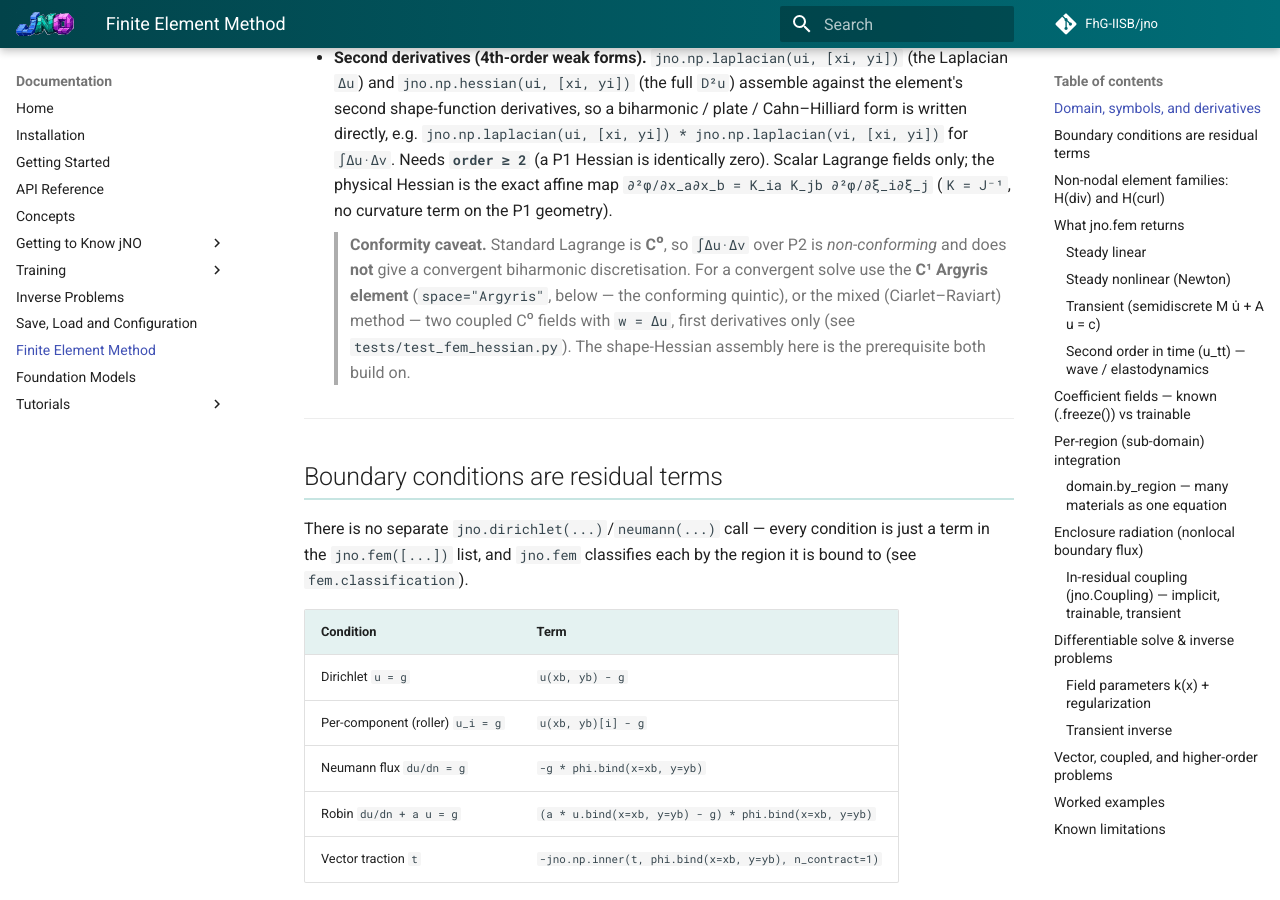
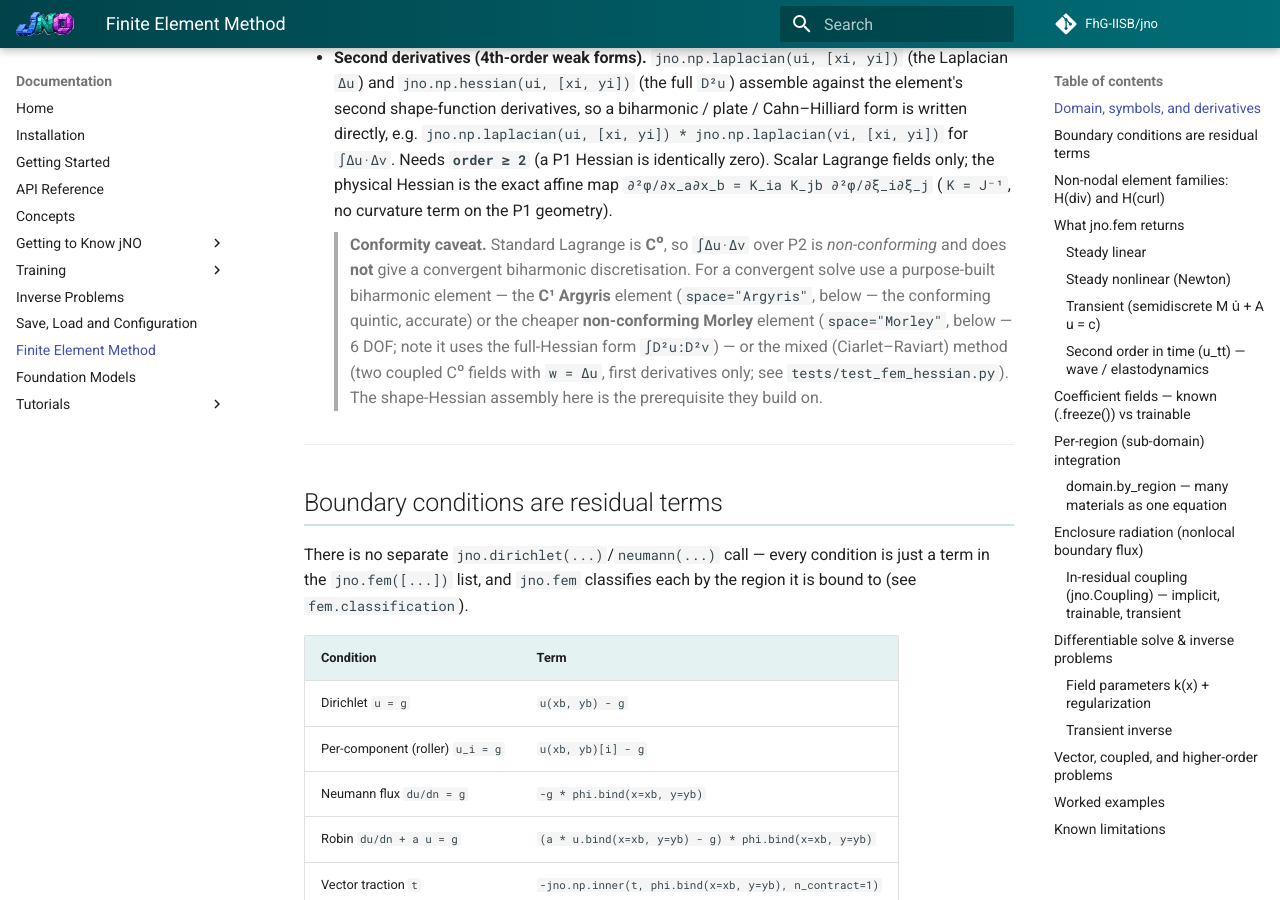
Before and after one commit to FhG-IISB/jNO, an MkDocs documentation site: the page built from docs/fem.md, in a window 1280 px wide and 900 px high, scrolled down 1272 px. Built offline with MkDocs 1.6.1 and Material for MkDocs 9.7.7, drawn with Linux system fonts in a browser that asks for light colours; comment, search, counter and statistics services are not loaded.

Commit message:
docs(fem): note Morley as a convergent biharmonic option in the conformity caveat

```diff
--- a/docs/fem.md
+++ b/docs/fem.md
@@ -58,10 +58,12 @@ u_h = jnp.linalg.solve(fem.A, fem.b)
   (a P1 Hessian is identically zero). Scalar Lagrange fields only; the physical Hessian is the exact
   affine map `∂²φ/∂x_a∂x_b = K_ia K_jb ∂²φ/∂ξ_i∂ξ_j` (`K = J⁻¹`, no curvature term on the P1 geometry).
   > **Conformity caveat.** Standard Lagrange is **C⁰**, so `∫Δu·Δv` over P2 is *non-conforming* and does
-  > **not** give a convergent biharmonic discretisation. For a convergent solve use the **C¹ Argyris
-  > element** (`space="Argyris"`, below — the conforming quintic), or the mixed (Ciarlet–Raviart) method —
-  > two coupled C⁰ fields with `w = Δu`, first derivatives only (see `tests/test_fem_hessian.py`). The
-  > shape-Hessian assembly here is the prerequisite both build on.
+  > **not** give a convergent biharmonic discretisation. For a convergent solve use a purpose-built
+  > biharmonic element — the **C¹ Argyris** element (`space="Argyris"`, below — the conforming quintic,
+  > accurate) or the cheaper **non-conforming Morley** element (`space="Morley"`, below — 6 DOF; note it uses
+  > the full-Hessian form `∫D²u:D²v`) — or the mixed (Ciarlet–Raviart) method (two coupled C⁰ fields with
+  > `w = Δu`, first derivatives only; see `tests/test_fem_hessian.py`). The shape-Hessian assembly here is the
+  > prerequisite they build on.
 
 ---
 
```
